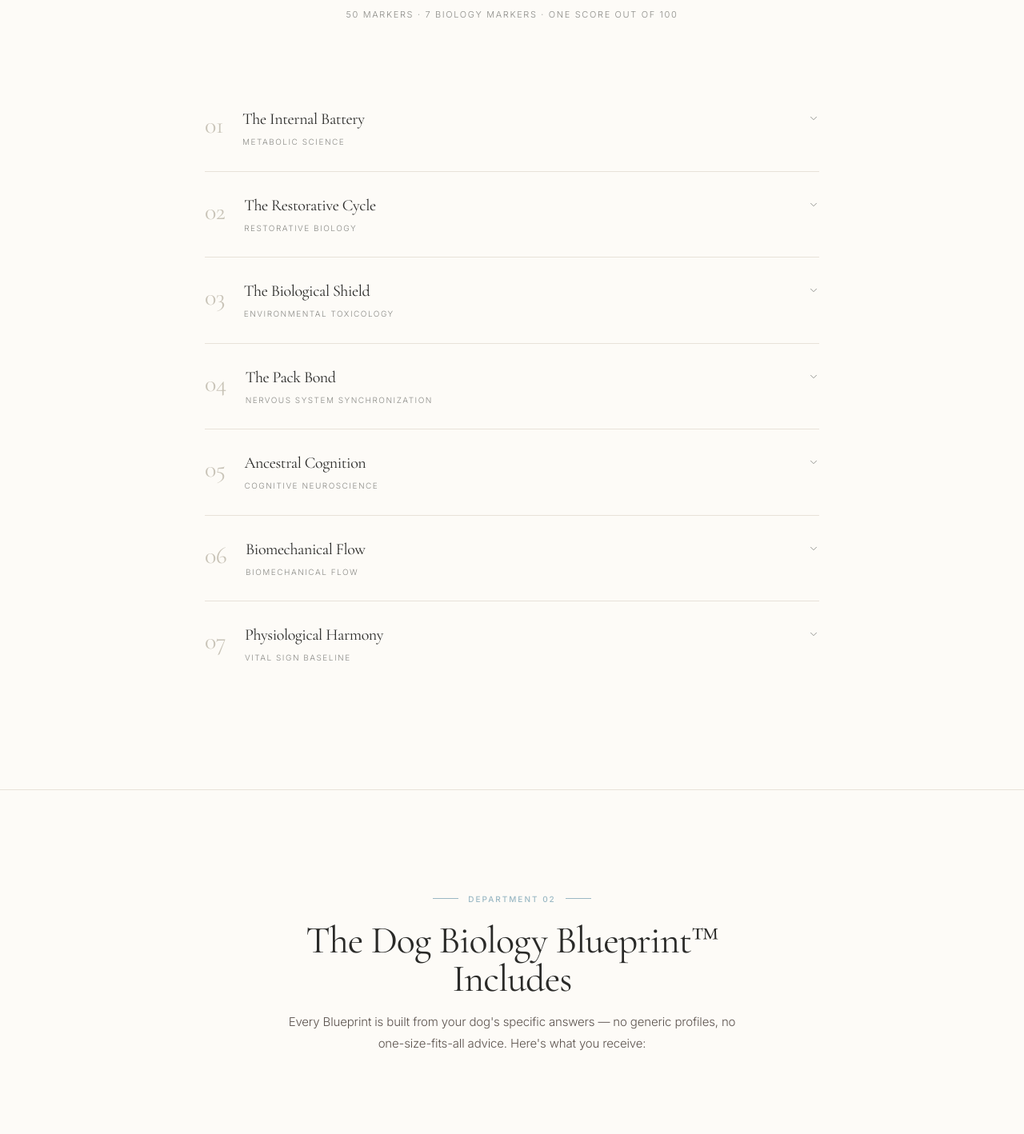
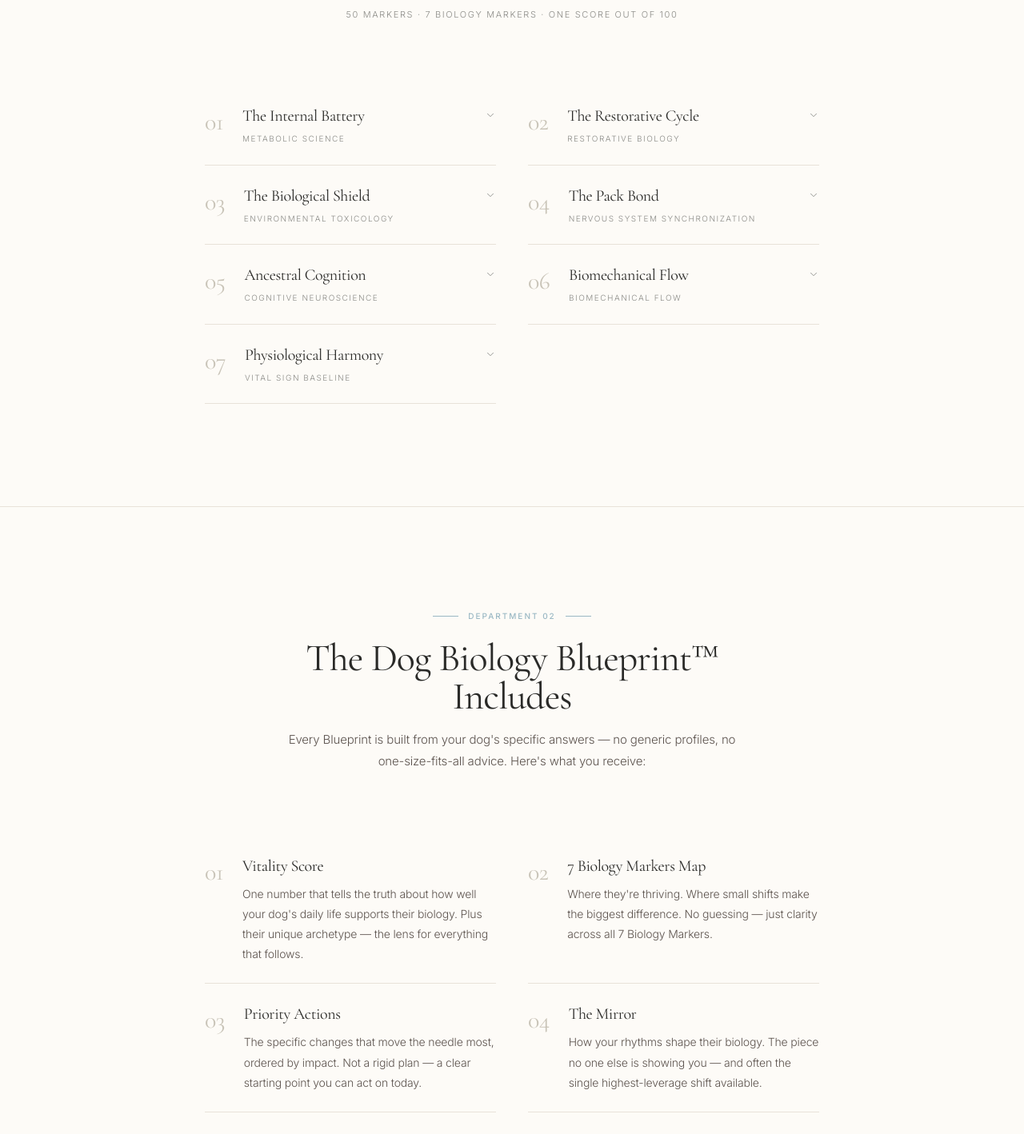
Before and after one commit to CassieAitken/the-paya-method, a React (Vite) app: page / in a window 1280 px wide. Shown: the part 1394-2812 px from the top of the page at 80% size. Built offline with nearby package versions, Linux system fonts and the light colour scheme.

Commit message:
Convert 7 Markers and Blueprint Includes from single-column vertical lists to two-column grids, less monotonous scroll, better use of page width

```diff
--- a/src/pages/Landing.tsx
+++ b/src/pages/Landing.tsx
@@ -121,14 +121,14 @@ export function Landing({ setStep, onSelectPillar, onShowFounderMessage }: Landi
             </p>
           </div>
 
-          <div className="divide-y divide-[#E8E2D9]">
+          <div className="grid grid-cols-1 sm:grid-cols-2 sm:gap-x-10">
             {foundations.map((f, i) => {
               const isOpen = openPillar === i;
               const desc = pillarDescriptions[i];
               return (
                 <div
                   key={f.id}
-                  className="group cursor-pointer py-6 sm:py-7"
+                  className="group cursor-pointer py-6 border-b border-[#E8E2D9]"
                   onClick={() => setOpenPillar(isOpen ? null : i)}
                 >
                   <div className="flex items-start gap-5 sm:gap-6">
@@ -185,7 +185,7 @@ export function Landing({ setStep, onSelectPillar, onShowFounderMessage }: Landi
             </p>
           </div>
 
-          <div className="divide-y divide-[#E8E2D9]">
+          <div className="grid grid-cols-1 sm:grid-cols-2 sm:gap-x-10">
             {[
               {
                 title: 'Vitality Score',
@@ -208,7 +208,7 @@ export function Landing({ setStep, onSelectPillar, onShowFounderMessage }: Landi
                 desc: 'Your Dog Biology Blueprint™ is delivered as two detailed personalized reports with individualized findings, explanations, recommendations, and a practical action plan tailored specifically to your dog.',
               },
             ].map((item, i) => (
-              <div key={item.title} className="py-6 sm:py-7">
+              <div key={item.title} className="py-6 border-b border-[#E8E2D9]">
                 <div className="flex items-start gap-5 sm:gap-6">
                   <span className="font-serif text-2xl sm:text-3xl text-[#C9C4B8] tracking-tight flex-shrink-0 leading-none pt-1">
                     {String(i + 1).padStart(2, '0')}
```
